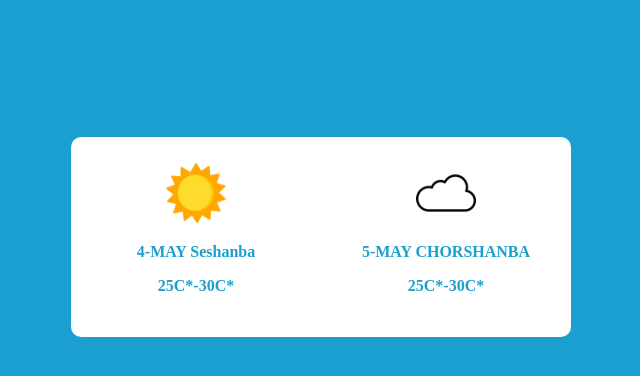
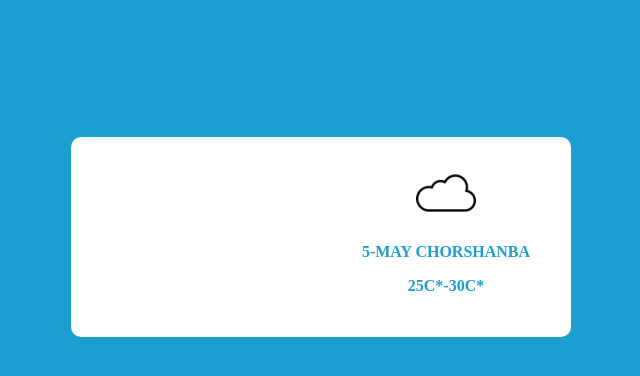
Before and after one commit to Abrambek7/1-dars, a plain HTML site: page index.html in a window 1280 px wide. Shown: the part 84-460 px from the top of the page, without its empty margins (319-959 px from the left). Drawn offline with Linux system fonts and the light colour scheme.

Commit message:
fix bugs

```diff
--- a/index.html
+++ b/index.html
@@ -12,9 +12,7 @@
 	</div>
 	<div class="mega-box">
 		<div class="fifti-box-1">
-			<img style='width: 60px;' src="./sunny.png" alt="">
-			<p>4-MAY Seshanba</p>
-			<p>25C*-30C*</p>
+
 		</div>
 
 		<div class="fifti-box-2">
```
